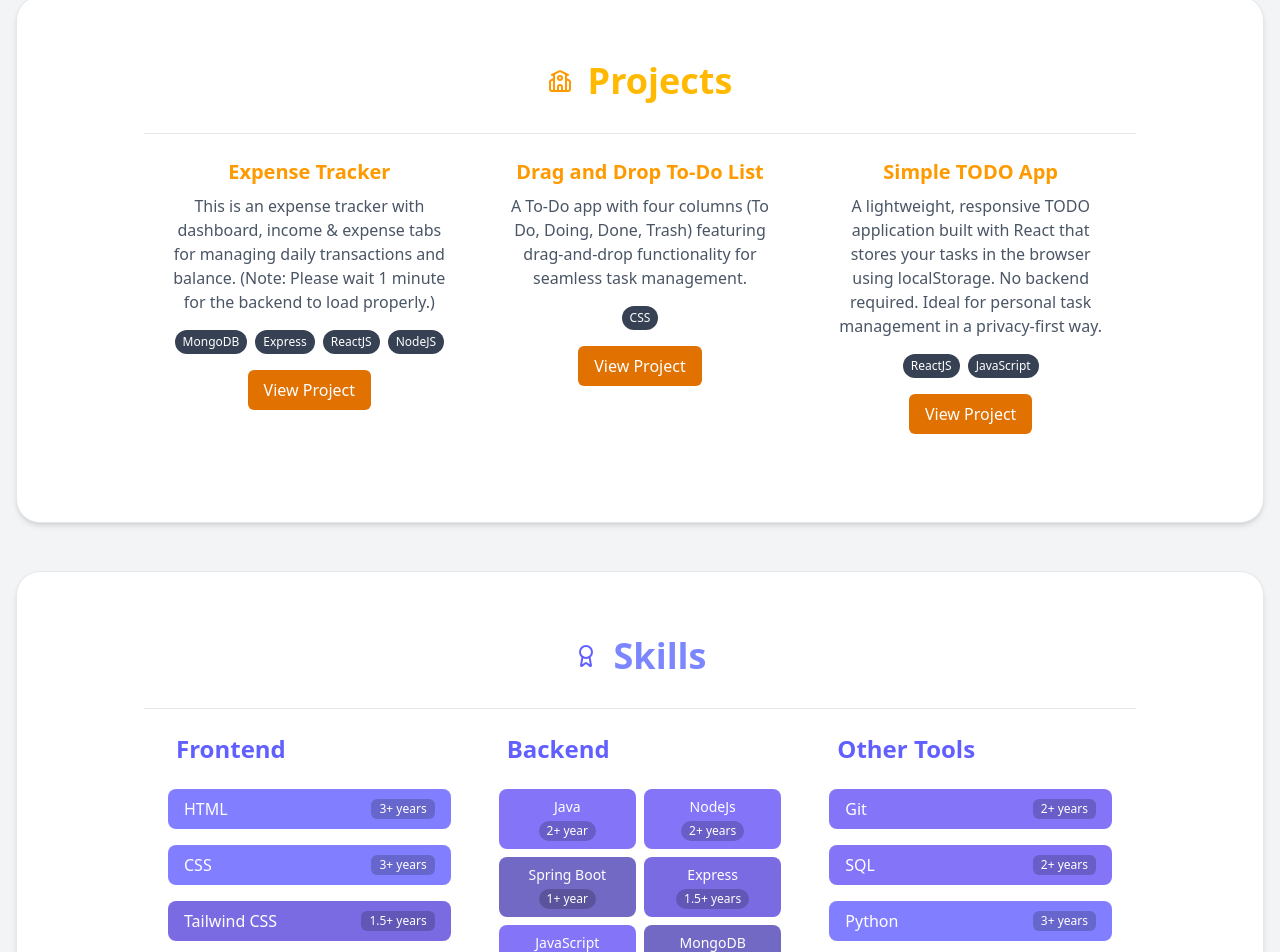
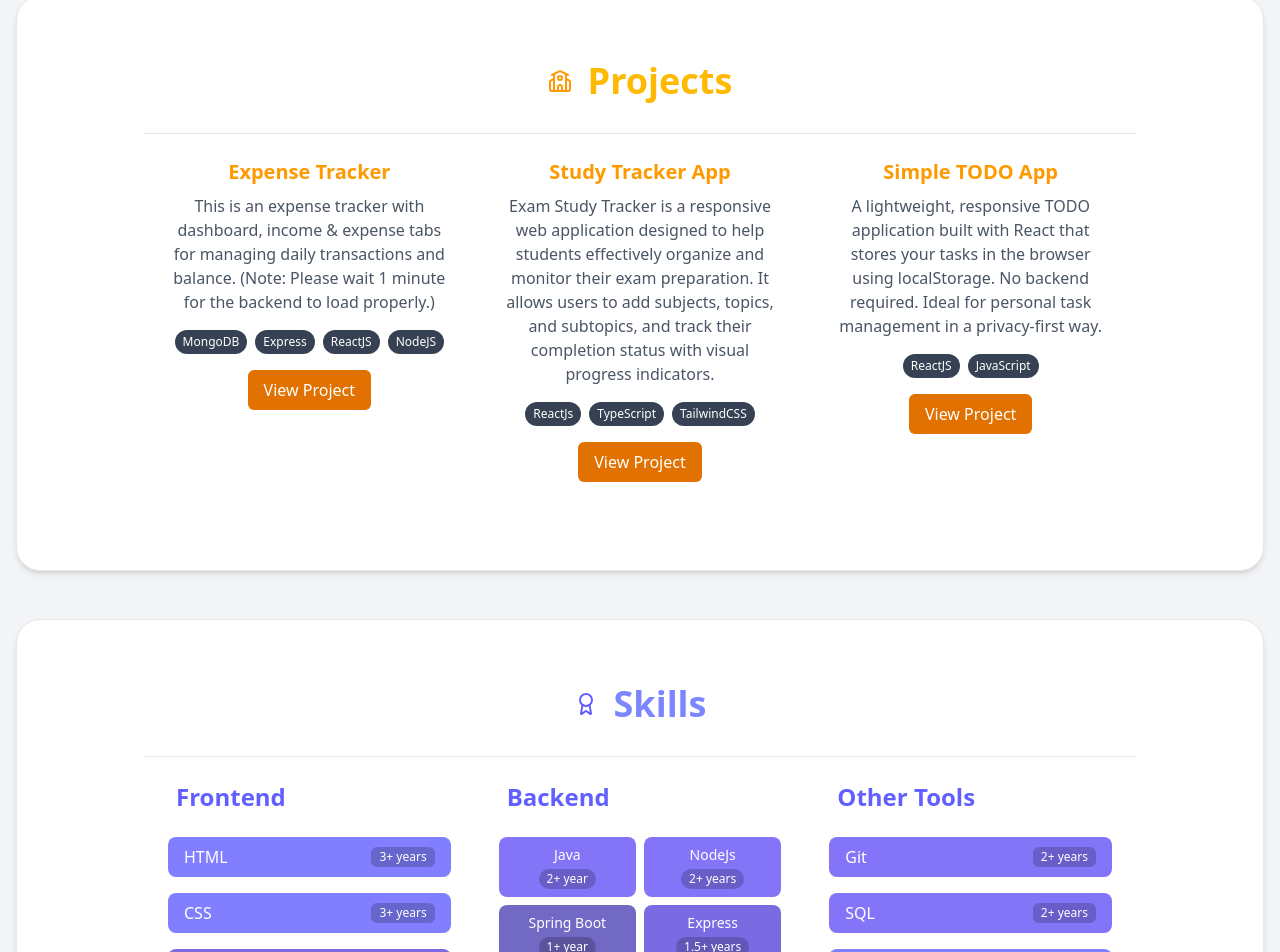
Before and after one commit to Kishalay15/Personal-Portfolio, a React (Vite) app: page / in a window 1280 px wide. Shown: the part 1446-2398 px from the top of the page. Built offline with nearby package versions, Linux system fonts and the light colour scheme.

Commit message:
updated my projects

```diff
--- a/src/App.jsx
+++ b/src/App.jsx
@@ -202,10 +202,10 @@ export default function App() {
                   tags: ["MongoDB", "Express", "ReactJS", "NodeJS"],
                 },
                 {
-                  title: "Drag and Drop To-Do List",
-                  desc: "A To-Do app with four columns (To Do, Doing, Done, Trash) featuring drag-and-drop functionality for seamless task management.",
-                  link: "https://github.com/Kishalay15/Drag-and-drop-Todo",
-                  tags: ["CSS"],
+                  title: "Study Tracker App",
+                  desc: "Exam Study Tracker is a responsive web application designed to help students effectively organize and monitor their exam preparation. It allows users to add subjects, topics, and subtopics, and track their completion status with visual progress indicators.",
+                  link: "https://study-tracker-mauve-rho.vercel.app/",
+                  tags: ["ReactJs", "TypeScript", "TailwindCSS"],
                 },
                 {
                   title: "Simple TODO App",
```
